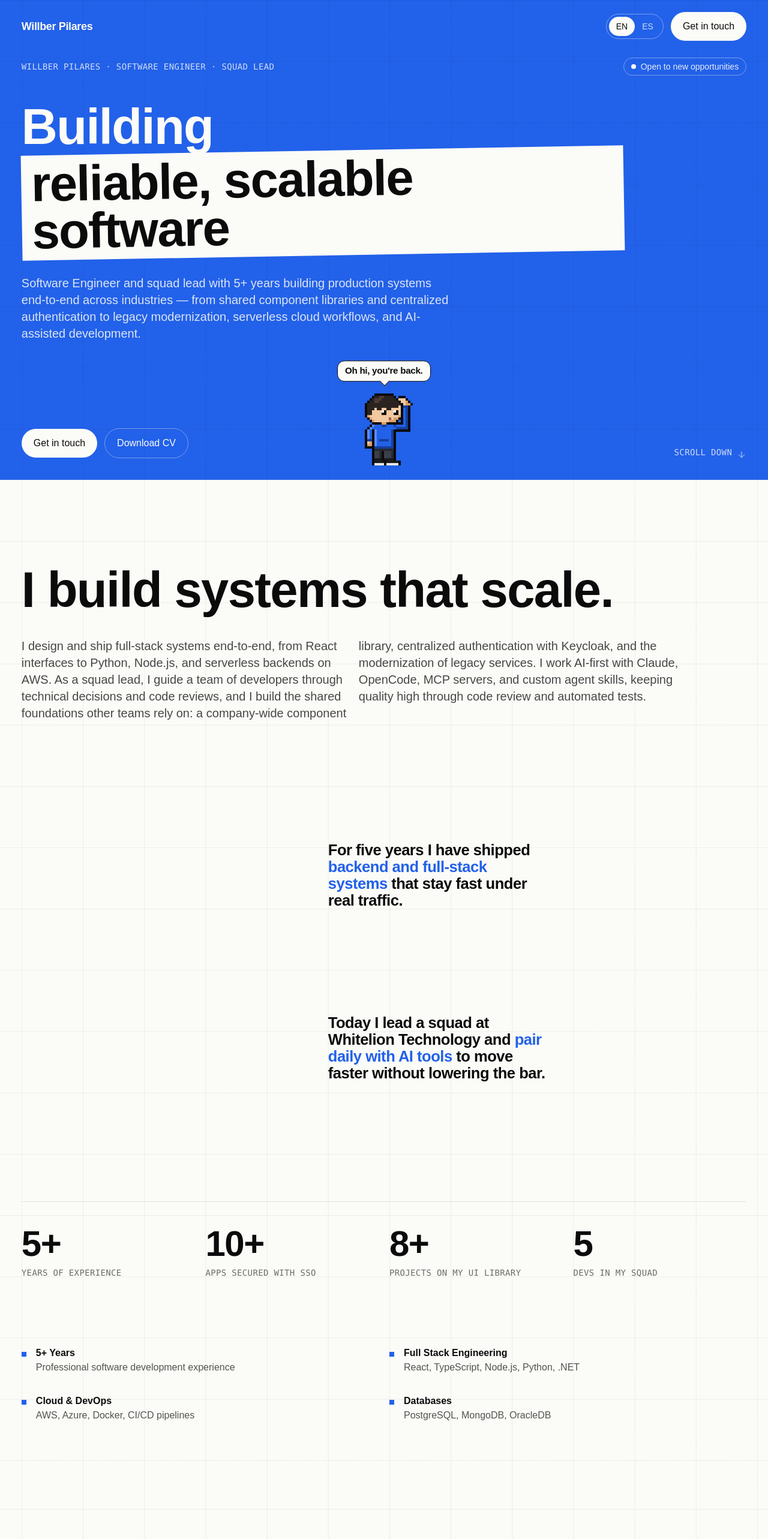
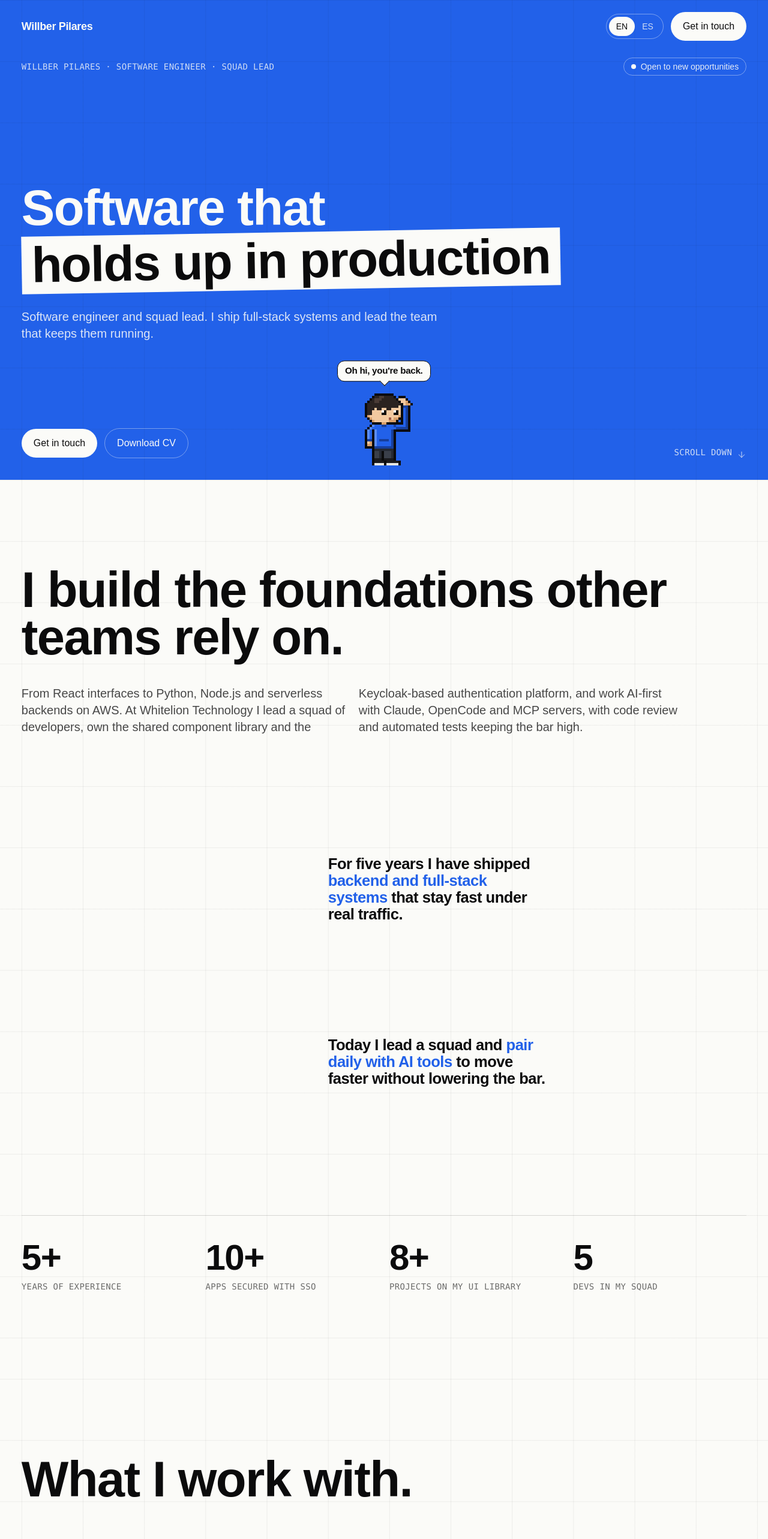
Before and after one commit to wpilares/willpilares, a React (Vite) app: page / in a window 1280 px wide. Shown: the top 2566 px of the page at 60% size. Built offline with nearby package versions, Linux system fonts and the light colour scheme; a web font is replaced by a local one.

Commit message:
feat(copy): align copy with the editorial tour, feature only NetPulse and drop highlights

```diff
--- a/public/locales/en/translation.json
+++ b/public/locales/en/translation.json
@@ -3,9 +3,9 @@
     "getInTouch": "Get in touch"
   },
   "hero": {
-    "titleStart": "Building",
-    "highlight": "reliable, scalable software",
-    "description": "Software Engineer and squad lead with 5+ years building production systems end-to-end across industries — from shared component libraries and centralized authentication to legacy modernization, serverless cloud workflows, and AI-assisted development.",
+    "titleStart": "Software that",
+    "highlight": "holds up in production",
+    "description": "Software engineer and squad lead. I ship full-stack systems and lead the team that keeps them running.",
     "downloadCV": "Download CV",
     "availability": "Open to new opportunities",
     "name": "Willber Pilares",
@@ -14,39 +14,21 @@
     "scrollHint": "Scroll down"
   },
   "about": {
-    "statement": "I build systems that scale.",
-    "description": "I design and ship full-stack systems end-to-end, from React interfaces to Python, Node.js, and serverless backends on AWS. As a squad lead, I guide a team of developers through technical decisions and code reviews, and I build the shared foundations other teams rely on: a company-wide component library, centralized authentication with Keycloak, and the modernization of legacy services. I work AI-first with Claude, OpenCode, MCP servers, and custom agent skills, keeping quality high through code review and automated tests.",
+    "statement": "I build the foundations other teams rely on.",
+    "description": "From React interfaces to Python, Node.js and serverless backends on AWS. At Whitelion Technology I lead a squad of developers, own the shared component library and the Keycloak-based authentication platform, and work AI-first with Claude, OpenCode and MCP servers, with code review and automated tests keeping the bar high.",
     "lines": {
       "one": "For five years I have shipped <accent>backend and full-stack systems</accent> that stay fast under real traffic.",
-      "two": "Today I lead a squad at Whitelion Technology and <accent>pair daily with AI tools</accent> to move faster without lowering the bar."
+      "two": "Today I lead a squad and <accent>pair daily with AI tools</accent> to move faster without lowering the bar."
     },
     "stats": {
       "years": "Years of experience",
       "sso": "Apps secured with SSO",
       "library": "Projects on my UI library",
       "squad": "Devs in my squad"
-    },
-    "highlights": {
-      "years": {
-        "title": "5+ Years",
-        "description": "Professional software development experience"
-      },
-      "fullstack": {
-        "title": "Full Stack Engineering",
-        "description": "React, TypeScript, Node.js, Python, .NET"
-      },
-      "cloud": {
-        "title": "Cloud & DevOps",
-        "description": "AWS, Azure, Docker, CI/CD pipelines"
-      },
-      "database": {
-        "title": "Databases",
-        "description": "PostgreSQL, MongoDB, OracleDB"
-      }
     }
   },
   "skills": {
-    "title": "Technical Skills",
+    "title": "What I work with.",
     "categories": {
       "frontend": "Frontend",
       "backend": "Backend",
@@ -56,7 +38,7 @@
     }
   },
   "experience": {
-    "title": "Work Experience",
+    "title": "Where I've worked.",
     "companies": {
       "whitelion": {
         "position": "Software Engineer · Squad Lead",
@@ -146,8 +128,8 @@
     "allWork": "All work"
   },
   "contact": {
-    "headline": "Got a project?",
-    "availability": "I'm taking on new work.",
+    "headline": "Let's build something.",
+    "availability": "Open to senior roles and hard problems.",
     "copied": "Copied!",
     "links": {
       "email": "Email",
--- a/src/constants/highlights/index.ts
+++ /dev/null
@@ -1,6 +0,0 @@
-export const highlightData = [
-  { key: 'years' },
-  { key: 'fullstack' },
-  { key: 'cloud' },
-  { key: 'database' },
-]
--- a/src/constants/index.ts
+++ b/src/constants/index.ts
@@ -1,4 +1,3 @@
-export { highlightData } from './highlights'
 export { projectData } from './projects'
 export type { HeroStat } from './stats'
 export { heroStats } from './stats'
--- a/src/constants/projects/index.ts
+++ b/src/constants/projects/index.ts
@@ -16,7 +16,7 @@ export const projectData: readonly Project[] = [
   {
     key: 'ecommerce',
     year: '2024',
-    featured: true,
+    featured: false,
     tint: 'lilac',
     textTone: 'ink',
     outfit: 'ecommerce',
@@ -26,7 +26,7 @@ export const projectData: readonly Project[] = [
   {
     key: 'scraping',
     year: '2023',
-    featured: true,
+    featured: false,
     tint: 'lemon',
     textTone: 'ink',
     outfit: 'scraping',
--- a/src/content/aboutMe/AboutMe.tsx
+++ b/src/content/aboutMe/AboutMe.tsx
@@ -1,7 +1,7 @@
 import { BubbleLine } from '@components'
 import { useCountUp, useIntersectionObserver } from '@hooks'
 import { useTranslation } from 'react-i18next'
-import { type HeroStat, heroStats, highlightData } from '@/constants'
+import { type HeroStat, heroStats } from '@/constants'
 
 interface StatFigureProps {
   stat: HeroStat
@@ -64,18 +64,6 @@ export const AboutMe = () => {
             />
           ))}
         </div>
-
-        <ul className="col-span-full grid gap-x-[var(--gutter)] gap-y-8 md:grid-cols-2">
-          {highlightData.map((item) => (
-            <li key={item.key} className="flex items-start gap-4">
-              <span className="mt-2.5 h-2 w-2 shrink-0 bg-blue" aria-hidden="true" />
-              <div>
-                <p className="font-semibold">{t(`about.highlights.${item.key}.title`)}</p>
-                <p className="text-ink/70">{t(`about.highlights.${item.key}.description`)}</p>
-              </div>
-            </li>
-          ))}
-        </ul>
       </div>
     </section>
   )
```
Also changed, not shown: public/locales/es/translation.json (+19 -37 lines), 1 other file (tests, documents, lock files or other folders).
